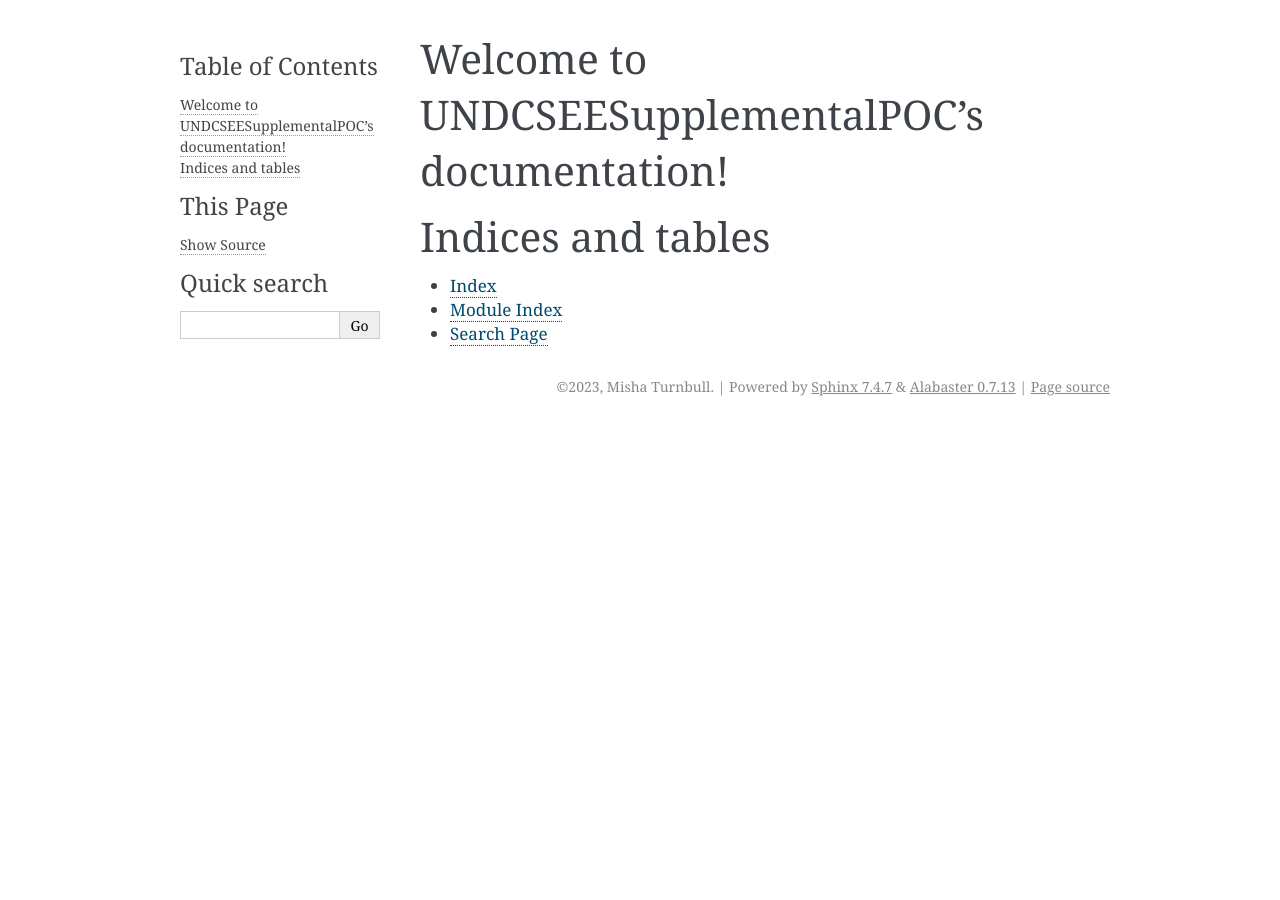
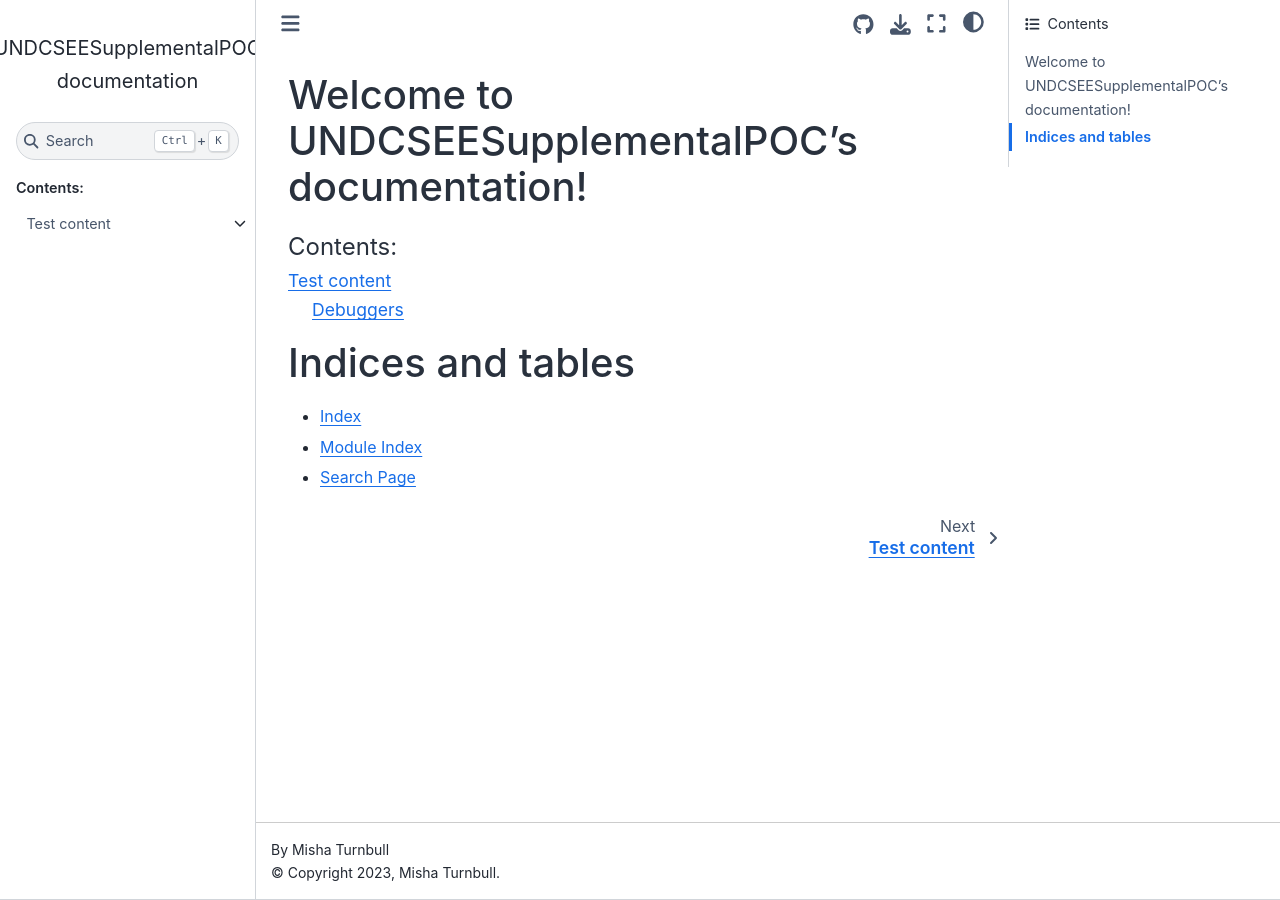
Before and after one commit to mishaturnbull/UNDCSEESupplementalPOC, a Sphinx documentation site: the page built from docs/index.rst, in a window 1280 px wide. Built offline with Sphinx 7.4.7 and the Sphinx Book theme 1.1.4, drawn with Linux system fonts in a browser that asks for light colours.

Commit message:
Sphinx book theme; test page
Signed-off-by: Misha Turnbull <mishaturnbull@gmail.com>

```diff
--- a/docs/conf.py
+++ b/docs/conf.py
@@ -23,5 +23,13 @@ exclude_patterns = ['_build', 'Thumbs.db', '.DS_Store']
 # -- Options for HTML output -------------------------------------------------
 # https://www.sphinx-doc.org/en/master/usage/configuration.html#options-for-html-output
 
-html_theme = 'alabaster'
+html_theme = 'sphinx_book_theme'
 html_static_path = ['_static']
+html_theme_options = {
+        "repository_url": "https://github.com/mishaturnbull/UNDCSEESupplementalPOC",
+        "path_to_docs": "docs",
+        "use_repository_button": True,
+        "use_source_button": True,
+        "use_edit_page_button": True,
+        "use_issues_button": True,
+    }
--- a/docs/index.rst
+++ b/docs/index.rst
@@ -10,6 +10,7 @@ Welcome to UNDCSEESupplementalPOC's documentation!
    :maxdepth: 2
    :caption: Contents:
 
+   test-content/index
 
 
 Indices and tables
--- /dev/null
+++ b/docs/test-content/00-debuggers.rst
@@ -0,0 +1,6 @@
+Debuggers
+=========
+
+PDB is cool
+
+GDB is cool
--- /dev/null
+++ b/docs/test-content/index.rst
@@ -0,0 +1,10 @@
+Test content
+============
+
+Contents:
+
+.. toctree::
+   :caption: Table of contents
+   :glob:
+
+   *
```
